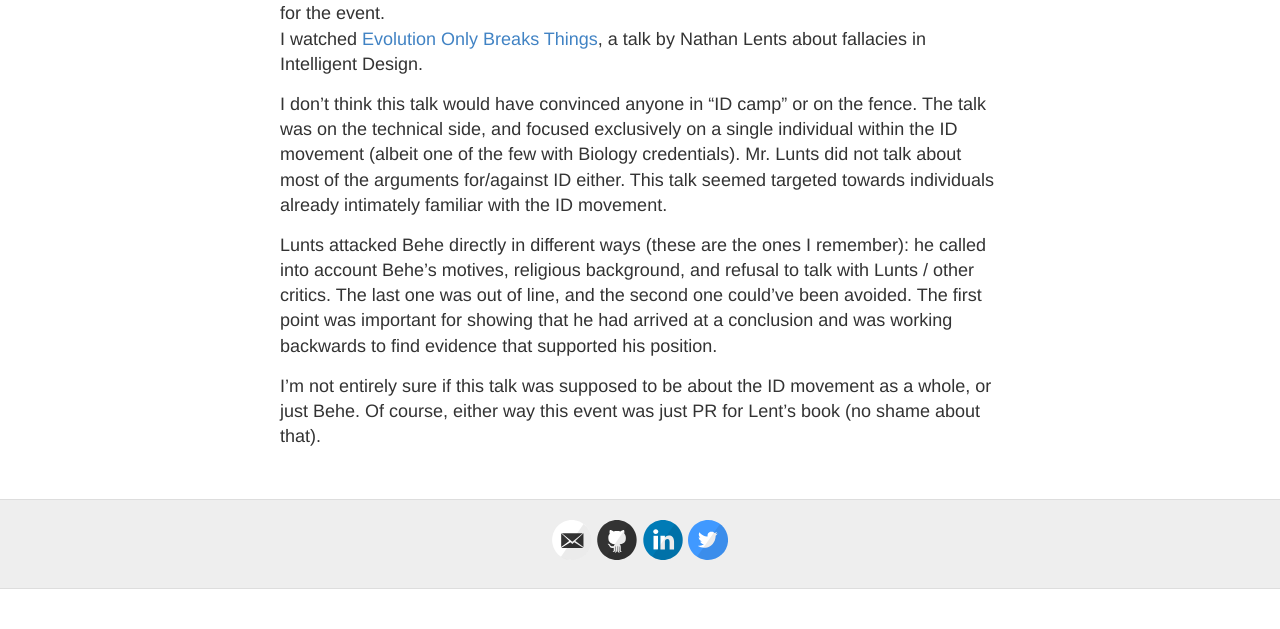
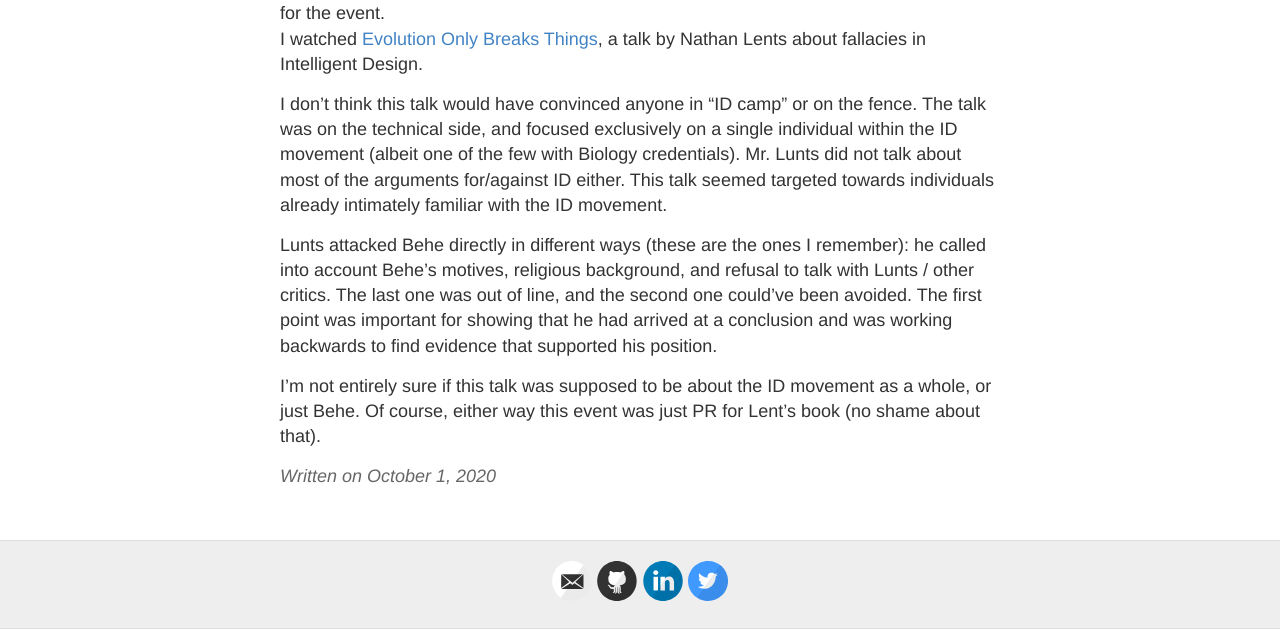
Before and after one commit to hybras/hybras.github.io, a Jekyll site: the page built from _posts/2020-10-1-Scholars-Excursion.md, in a window 1280 px wide. Shown: the part 558-1187 px from the top of the page. Built offline with Jekyll 4.4.1, drawn with Linux system fonts in a browser that asks for light colours; before the commit the page ends 1147 px from its top, so only the background shows below that.

Commit message:
Add dates to scholars posts

```diff
--- a/_posts/2020-10-1-Scholars-Excursion.md
+++ b/_posts/2020-10-1-Scholars-Excursion.md
@@ -1,6 +1,9 @@
 ---
 title: Scholars Excursion
-layout: page
+layout: post
+categories:
+    - scholars
+date: 2020-10-1
 ---
 
 [![Link To CFI's page](https://centerforinquiry.org/wp-content/uploads/2020/08/lents-sip-300x176.jpg)](https://centerforinquiry.org/news/intelligent-design-and-science-denial-nathan-lents-on-the-next-skeptical-inquirer-presents/)
```
Also changed, not shown: _posts/2020-11-10-Scholars-Serves.md (+1 -0 lines).
